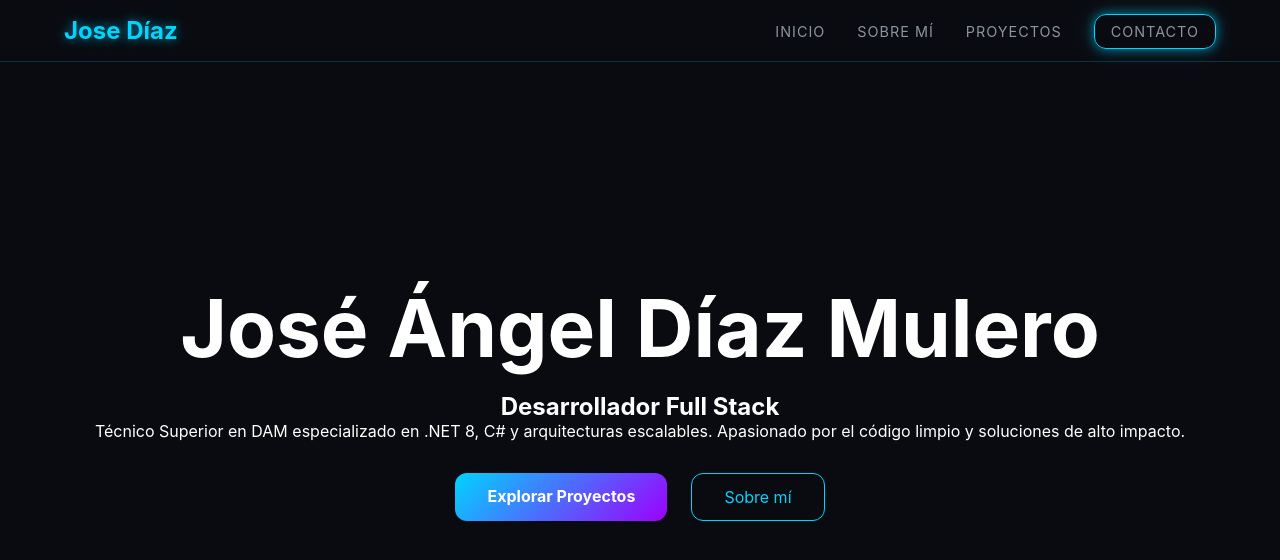
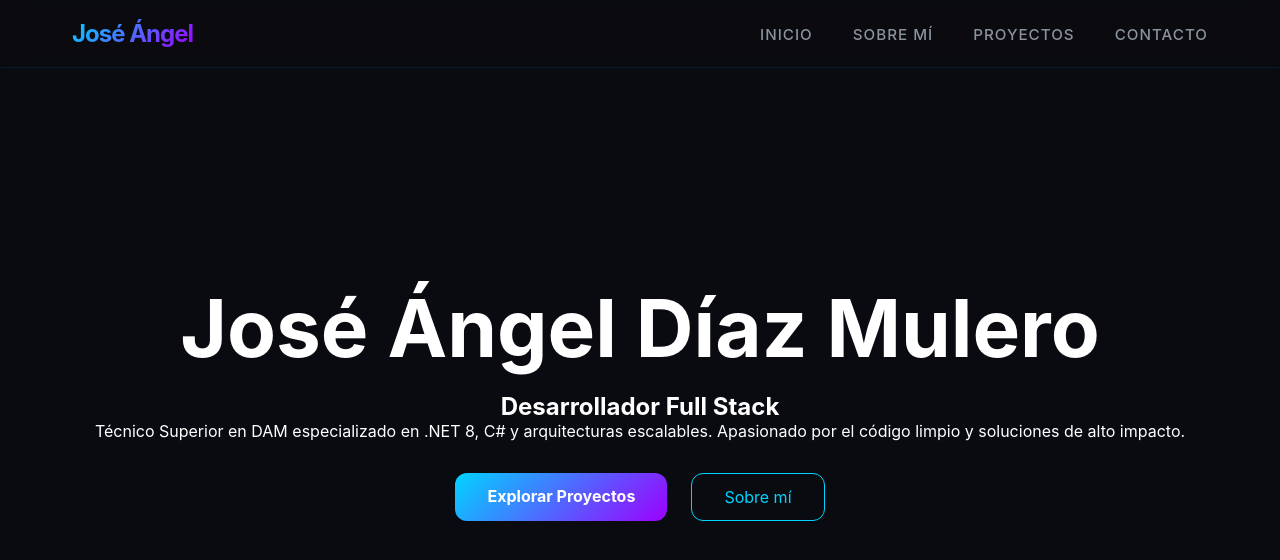
Before and after one commit to Jotaoesee/mi-portfolio, a React (Vite) app: page / in a window 1280 px wide. Shown: the top 560 px of the page. Built offline with nearby package versions, Linux system fonts and the light colour scheme.

Commit message:
- mejoro navegacion con efectos hover y desenfoque de fondo - añado funcionalidad de retorno al inicio al hacer clic en el logo

```diff
--- a/src/componentes/Navegacion/Navegacion.css
+++ b/src/componentes/Navegacion/Navegacion.css
@@ -1,48 +1,70 @@
-.navegacion-principal {
+.cabecera {
+  position: fixed;
+  top: 0;
+  width: 100%;
+  background: rgba(10, 11, 16, 0.8);
+  backdrop-filter: blur(12px);
+  border-bottom: 1px solid rgba(0, 212, 255, 0.1);
+  z-index: 1000;
+  transition: var(--transicion-suave);
+}
+
+.navegacion {
+  max-width: 1200px;
+  margin: 0 auto;
+  padding: 1.2rem 2rem;
   display: flex;
   justify-content: space-between;
   align-items: center;
-  padding: 1rem 5%;
-  background-color: var(--color-fondo-principal);
-  position: fixed;
-  top: 0;
-  left: 0;
-  right: 0;
-  width: 100%;
-  z-index: 1000;
-  border-bottom: 1px solid rgba(0, 212, 255, 0.2);
-  backdrop-filter: blur(10px);
 }
 
-.texto-neon {
+.texto-logo {
   font-size: 1.5rem;
-  font-weight: bold;
-  color: var(--color-acento-azul);
-  text-shadow: var(--neon-azul);
+  font-weight: 700;
+  background: var(--degradado-principal);
+  -webkit-background-clip: text;
+  background-clip: text;
+  -webkit-text-fill-color: transparent;
+  letter-spacing: -1px;
 }
 
-.enlaces-navegacion {
+.enlaces-nav {
   display: flex;
+  gap: 2.5rem;
   list-style: none;
-  gap: 2rem;
 }
 
-.enlaces-navegacion a {
-  text-decoration: none;
+.enlaces-nav a {
   color: var(--color-texto-secundario);
+  font-weight: 500;
+  font-size: 0.95rem;
   transition: var(--transicion-suave);
-  font-size: 0.9rem;
+  position: relative;
   text-transform: uppercase;
   letter-spacing: 1px;
 }
 
-.enlaces-navegacion a:hover {
+.enlaces-nav a:hover {
   color: var(--color-acento-azul);
 }
 
-.boton-contacto {
-  border: 1px solid var(--color-acento-azul);
-  padding: 0.5rem 1rem;
-  border-radius: var(--radio-borde);
-  box-shadow: var(--neon-azul);
+.enlaces-nav a::after {
+  content: '';
+  position: absolute;
+  bottom: -6px;
+  left: 0;
+  width: 0;
+  height: 2px;
+  background: var(--degradado-principal);
+  transition: width 0.3s ease;
 }
+
+.enlaces-nav a:hover::after {
+  width: 100%;
+}
+
+@media (max-width: 768px) {
+  .enlaces-nav {
+    display: none;
+  }
+}
--- a/src/componentes/Navegacion/Navegacion.jsx
+++ b/src/componentes/Navegacion/Navegacion.jsx
@@ -2,17 +2,21 @@ import './Navegacion.css';
 
 function Navegacion() {
   return (
-    <nav className="navegacion-principal">
+    <header className="cabecera">
+      <nav className="navegacion">
         <div className="logotipo">
-        <span className="texto-neon">Jose Díaz</span>
+          <a href="#inicio" className="enlace-logo">
+            <span className="texto-logo">José Ángel</span>
+          </a>
         </div>
-      <ul className="enlaces-navegacion">
+        <ul className="enlaces-nav">
           <li><a href="#inicio">Inicio</a></li>
           <li><a href="#sobre-mi">Sobre mí</a></li>
           <li><a href="#proyectos">Proyectos</a></li>
-        <li><a href="#contacto" className="boton-contacto">Contacto</a></li>
+          <li><a href="#contacto">Contacto</a></li>
         </ul>
       </nav>
+    </header>
   );
 }
 
```
Lines whose indentation alone changed are shown as unchanged.
